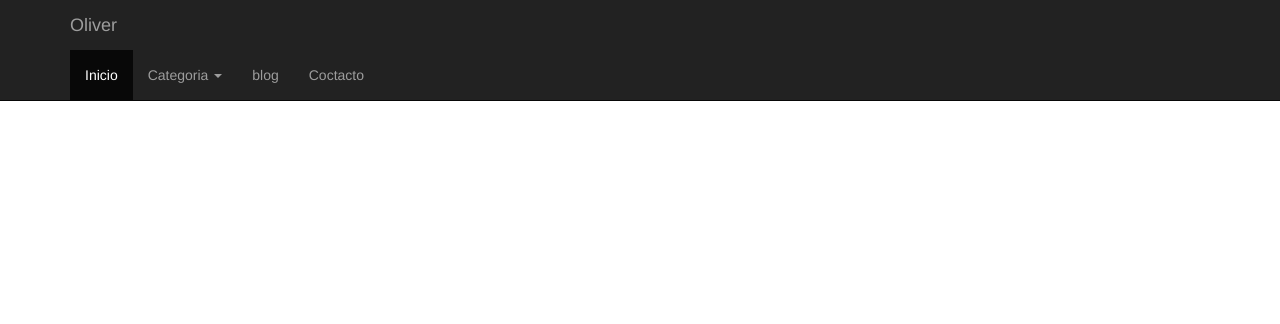
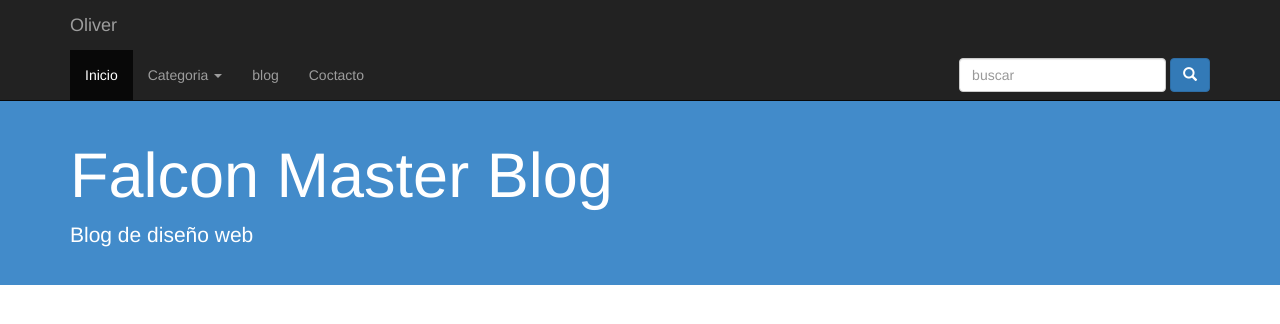
Before and after one commit to oliver21102/Pagina, a plain HTML site: page index.html in a window 1280 px wide. Drawn offline with Linux system fonts and the light colour scheme.

Commit message:
jumboDrom

```diff
--- a/css/estilo.css
+++ b/css/estilo.css
@@ -0,0 +1,16 @@
+/*header*/
+.navbar{
+margin-bottom: 0;
+
+}
+
+.jumbotron{
+	background: #428BCA;
+	color: #fff;
+	padding: 20px 0;
+
+}
+.titulo-blog{
+
+	font-size: 10px;
+}
--- a/index.html
+++ b/index.html
@@ -6,6 +6,7 @@
  <meta name="viewport" content="width=device-width, user-scalable=no">
  <!-- Latest compiled and minified CSS -->
 <link rel="stylesheet" href="css/bootstrap.min.css">
+<link rel="stylesheet" type="text/css" href="css/estilo.css">
 </head>
 <body>
 
@@ -44,12 +45,29 @@
    		<li><a href="#">blog</a></li>
    		<li><a href="#">Coctacto</a></li>
     </ul>
+   <form action="" class="navbar-form navbar-right" role="search">
+      <div   class="form-group">
+          <input type="text" class="form-control" placeholder="buscar">
+
+      </div>
+      <button type="submit" class=" btn btn-primary">
+          <span  class="glyphicon glyphicon-search"></span>
+      </button>
+
+   </form>
 
   	</div>
   </nav>
 
   </header>
  <!-- Aqu va el jumbotrom-->
+
+ <section class="jumbotron">
+   <div class="container">
+      <h1 >Falcon Master  Blog</h1>
+       <p> Blog de diseño web </p>
+   </div>
+ </section>
 
  <section class="main container"> </section>
 
```
